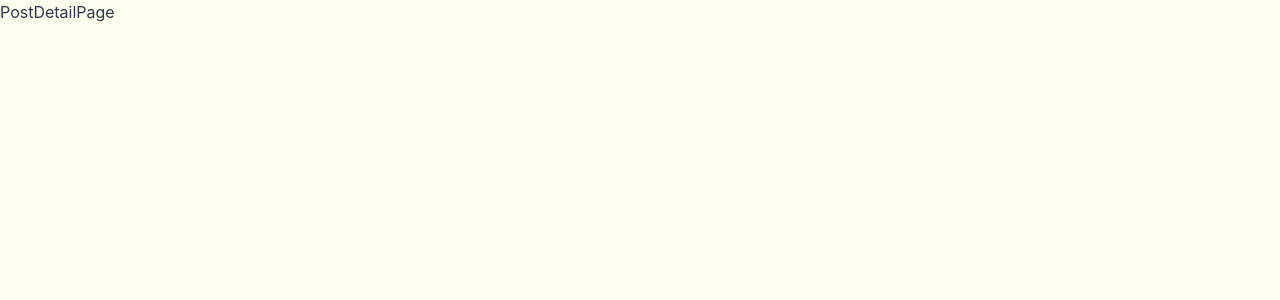
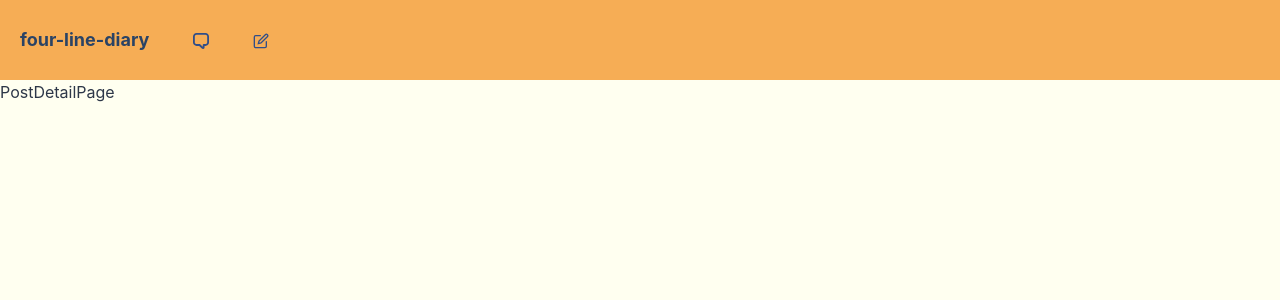
Before and after one commit to daisuke8000/four-line-diary, a React (Create React App) app: page /home/post-detail in a window 1280 px wide. Shown: the top 300 px of the page. Built offline with nearby package versions, Linux system fonts and the light colour scheme.

Commit message:
base-header add (#5)

```diff
--- a/package.json
+++ b/package.json
@@ -3,6 +3,8 @@
   "version": "0.1.0",
   "private": true,
   "dependencies": {
+    "@chakra-ui/icons": "^1.0.13",
+    "@chakra-ui/modal": "^1.8.7",
     "@chakra-ui/react": "^1.6.3",
     "@emotion/react": "^11.4.0",
     "@emotion/styled": "^11.3.0",
--- /dev/null
+++ b/src/components/organisms/layout/Header.tsx
@@ -0,0 +1,108 @@
+import { Flex, Heading, Link, Box, IconButton, Button } from '@chakra-ui/react';
+import {memo, VFC} from "react";
+import { HamburgerIcon, ChatIcon, EditIcon } from '@chakra-ui/icons';
+import { Drawer, DrawerOverlay, DrawerContent, DrawerBody, useDisclosure } from '@chakra-ui/react';
+
+export const Header: VFC = memo(() => {
+
+    const { isOpen, onOpen, onClose } = useDisclosure();
+
+    return (
+        <Flex
+            as="nav"
+            bg="orange.300"
+            color="blue.800"
+            align="center"
+            justify="space-between"
+            padding={{ base: 3, md: 5 }}
+        >
+            <Flex align="center" as="a" _hover={{ cursor: "pointer"}}>
+                <Heading as="h1" mr={8} fontSize={{ base: "xl", md: "lg" }} >
+                    four-line-diary
+                </Heading>
+            </Flex>
+                <Flex
+                    align="center"
+                    fontSize="sm"
+                    flexGrow={3}
+                    display={{ base: "none", md: "flex"}}
+                >
+                <Box pr={5}>
+                    <Link>
+                        <IconButton
+                            aria-label="post"
+                            icon={<ChatIcon/>}
+                            variant="ghost"
+                            colorScheme="facebook"
+                            display={{ base: "none", md: "block" }}
+                            _focus={{ boxShadow: "none" }}
+                        />
+                    </Link>
+                </Box>
+                <Box p5={5}>
+                    <Link>
+                        <IconButton
+                            aria-label="update"
+                            icon={<EditIcon/>}
+                            variant="ghost"
+                            colorScheme="facebook"
+                            display={{ base: "none", md: "block" }}
+                            _focus={{ boxShadow: "none" }}
+                        />
+                    </Link>
+                </Box>
+            </Flex>
+            <IconButton
+                aria-label="メニュー"
+                icon={<HamburgerIcon/>}
+                size="sm"
+                variant="ghost"
+                colorScheme="facebook"
+                display={{ base: "block", md: "none" }}
+                _focus={{ boxShadow: "none" }}
+                onClick={onOpen}
+            />
+            <Drawer placement='left' size="xs" onClose={onClose} isOpen={isOpen}>
+                <DrawerOverlay>
+                    <DrawerContent>
+                        <DrawerBody p={0} bg="yellow.50">
+                            <Button
+                                _hover={{ bg: "orange.100" }}
+                                _focus={{ boxShadow: "none" }}
+                                style={{ borderRadius: "unset" }}
+                                colorScheme="facebook"
+                                variant="ghost"
+                                bg="yellow.50"
+                                w="100%"
+                            >
+                                Top
+                            </Button>
+                            <Button
+                                _hover={{ bg: "orange.100" }}
+                                _focus={{ boxShadow: "none" }}
+                                style={{ borderRadius: "unset" }}
+                                colorScheme="facebook"
+                                variant="ghost"
+                                bg="yellow.50"
+                                w="100%"
+                            >
+                                Post
+                            </Button>
+                            <Button
+                                _hover={{ bg: "orange.100" }}
+                                _focus={{ boxShadow: "none" }}
+                                style={{ borderRadius: "unset" }}
+                                colorScheme="facebook"
+                                variant="ghost"
+                                bg="yellow.50"
+                                w="100%"
+                            >
+                                Update
+                            </Button>
+                        </DrawerBody>
+                    </DrawerContent>
+                </DrawerOverlay>
+            </Drawer>
+        </Flex>
+    );
+});
--- /dev/null
+++ b/src/components/templates/HeaderLayout.tsx
@@ -0,0 +1,19 @@
+import { memo, ReactNode, VFC } from "react";
+import { Header } from "../organisms/layout/Header"
+
+type Props = {
+    //ReactNodeはコンポーネントのタグで囲った要素を渡すことができるため、
+    //childrenのようなタグで囲った要素はReactNode使用
+    children: ReactNode;
+}
+
+
+export const HeaderLayout: VFC<Props> = memo((props) => {
+    const { children } = props;
+    return (
+        <>
+            <Header/>
+            { children }
+        </>
+    );
+});
--- a/src/router/Router.tsx
+++ b/src/router/Router.tsx
@@ -4,6 +4,8 @@ import { Switch, Route } from "react-router-dom";
 import { Login } from "../components/pages/Login";
 import { homeRoutes } from "./HomeRoute";
 import { Page404 } from "../components/pages/Page404";
+
+import { HeaderLayout } from "../components/templates/HeaderLayout";
 
 export const Router: VFC = memo(() => {
     return (
@@ -24,7 +26,9 @@ export const Router: VFC = memo(() => {
                                exact={route.exact}
                                path={`${url}${route.path}`}
                            >
-                               {route.children}
+                               <HeaderLayout>
+                                   {route.children}
+                               </HeaderLayout>
                            </Route>
                         ))}
                     </Switch>
```
Also changed, not shown: 2 other files (tests, documents, lock files or other folders).
